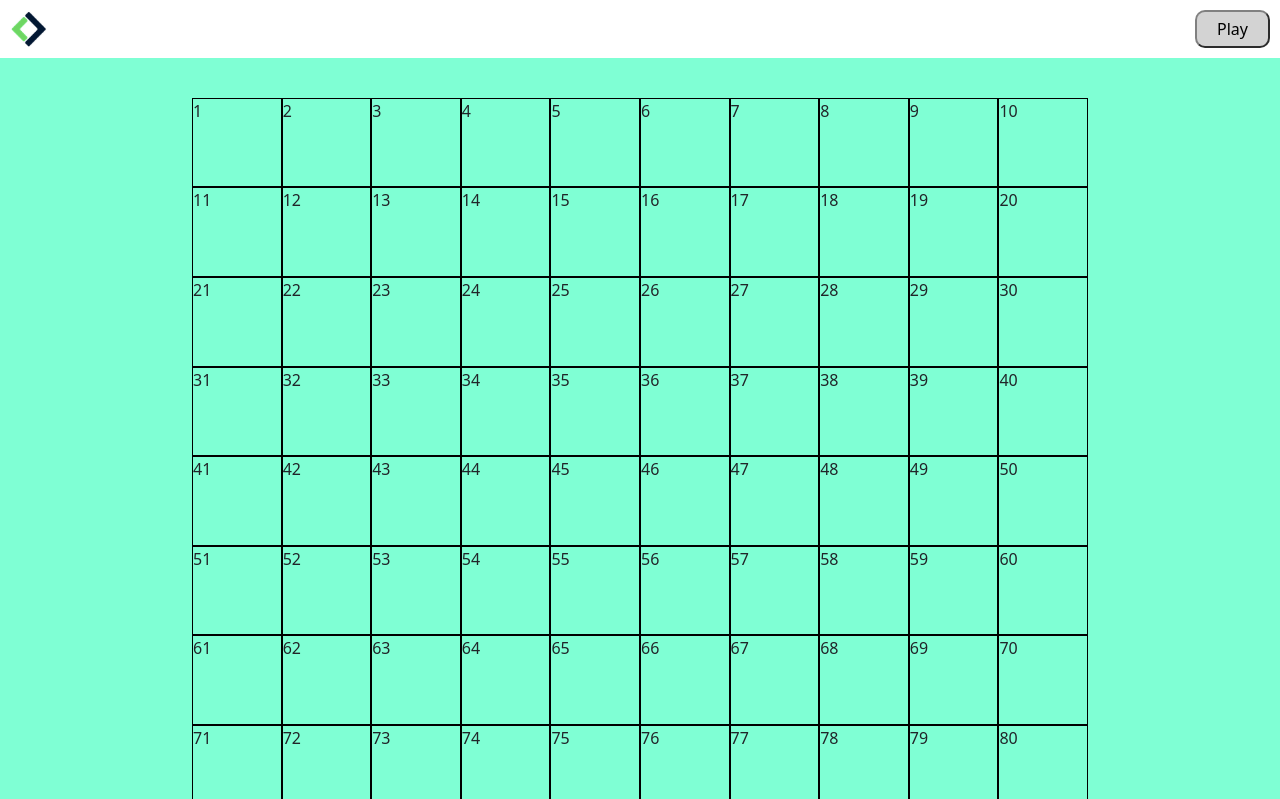
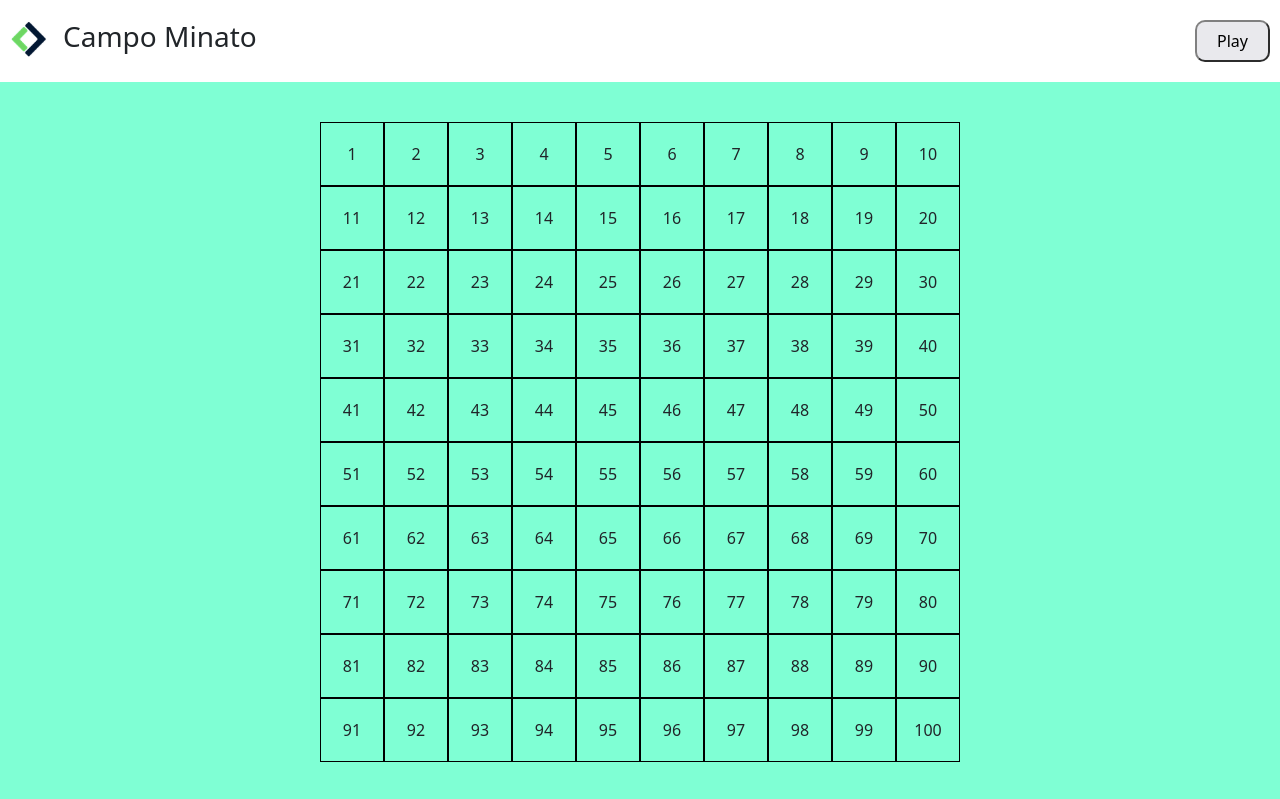
Before and after one commit to Andrea-lulli/js-campominato-grid, a plain HTML site: page index.html in a window 1280 px wide. Both pictures are taken after a click on the button "Play". Shown: the top 799 px of the page. Drawn offline with nearby package versions, Linux system fonts and the light colour scheme.

Commit message:
esercizio completo

```diff
--- a/index.html
+++ b/index.html
@@ -9,15 +9,24 @@
     <link href="https://cdn.jsdelivr.net/npm/bootstrap@5.2.2/dist/css/bootstrap.min.css" rel="stylesheet"
         integrity="sha384-Zenh87qX5JnK2Jl0vWa8Ck2rdkQ2Bzep5IDxbcnCeuOxjzrPF/et3URy9Bv1WTRi" crossorigin="anonymous">
     <link rel="stylesheet" href="style.css">
+    <link rel="stylesheet" href="https://cdnjs.cloudflare.com/ajax/libs/font-awesome/6.2.0/css/all.min.css" integrity="sha512-xh6O/CkQoPOWDdYTDqeRdPCVd1SpvCA9XXcUnZS2FmJNp1coAFzvtCN9BmamE+4aHK8yyUHUSCcJHgXloTyT2A==" crossorigin="anonymous" referrerpolicy="no-referrer" />
 </head>
 
 <body>
     <!-- pulsanti -->
-    <div class="nav">
-        <div class="logo">
-        <img class="" src="/img/logo copia.png" alt="logo">
+    <div class="nav w-100">
+        <div class=" d-flex">
+            <div class="logo">
+                <img class="" src="/img/logo copia.png" alt="logo">
+
+
+                </div>
+                <div>
+                    <h3>Campo Minato</h3>
+                </div>
 
         </div>
+
 
         <button class="play" onclick="dati()" type="submit">Play</button>
     </div>
@@ -26,6 +35,10 @@
 
     </div>
 </div>
+
+<footer>
+    <h3>Made with by <i class="fa-solid fa-heart"></i> <a href=""></a>Boolean</h3>
+</footer>
 
 
 
--- a/style.css
+++ b/style.css
@@ -1,7 +1,7 @@
 
 #griglia{
     display: flex;
-    width: 70%;
+    width: 50%;
     flex-wrap: wrap;
     justify-content: center;
     align-items: center;
@@ -12,7 +12,7 @@
 
 .conteiner{
     width: 100%;
-    background-color: aquamarine;
+    background-color: rgba(127,255,212,255);
     padding: 40px 0;
 }
 
@@ -22,7 +22,7 @@
 
 .nav{
     width: 100%;
-    padding: 10px 10px;
+    padding: 20px 10px;
 }
 
 div > img{
@@ -30,18 +30,23 @@ div > img{
 }
 
 .play{
-    background-color: lightgray;
+    background-color: rgba(233,233,237,255);
     border-color: gray;
     border-radius: 10px;
     padding: 0 20px;
+    margin-left: auto;
 }
 
 
 
 .box{
+
     border: 1px solid black;
     width: calc(100% / 10);
     aspect-ratio: 1 / 1;
+    display: flex;
+    justify-content: center;
+    align-items: center;
 
 
 }
@@ -49,3 +54,8 @@ div > img{
 .active{
     background-color: aqua;
 }
+
+.fa-heart{
+    width: 18px;
+    margin: 30px 3px;
+}
```
